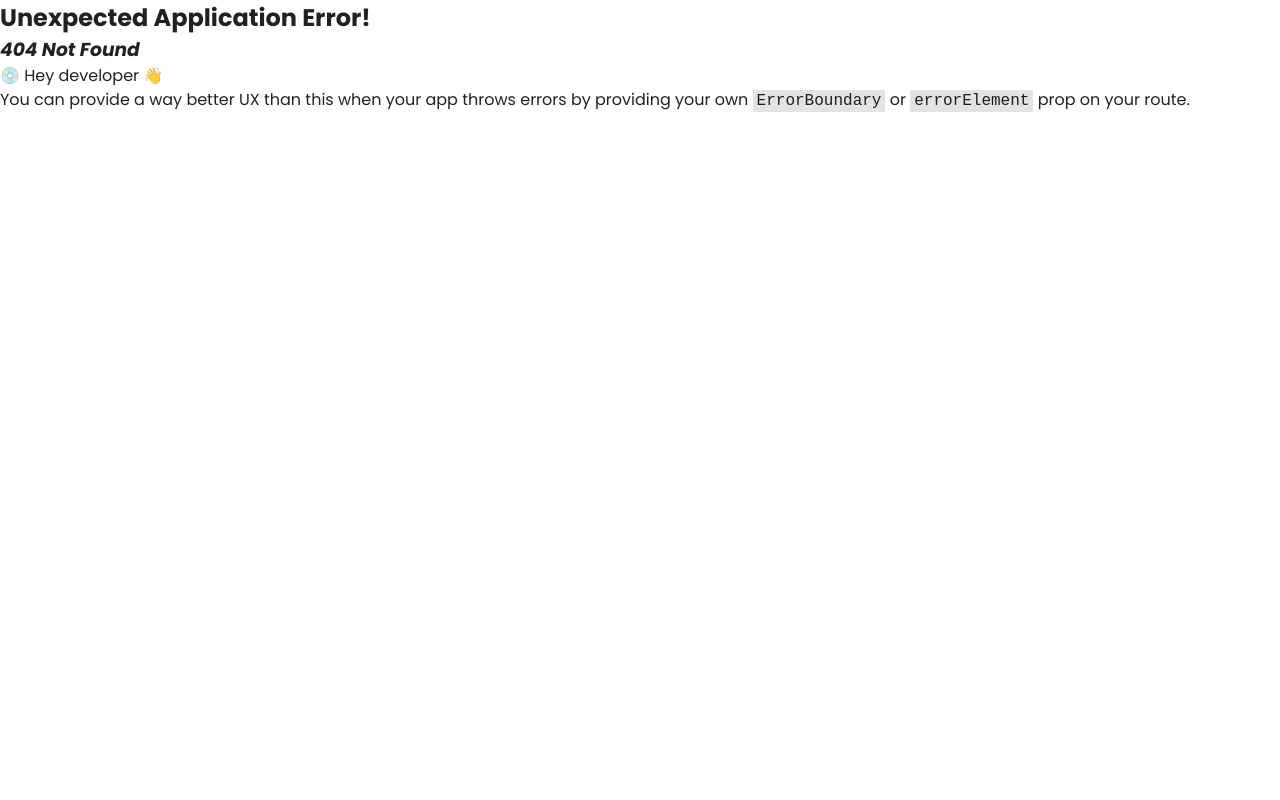
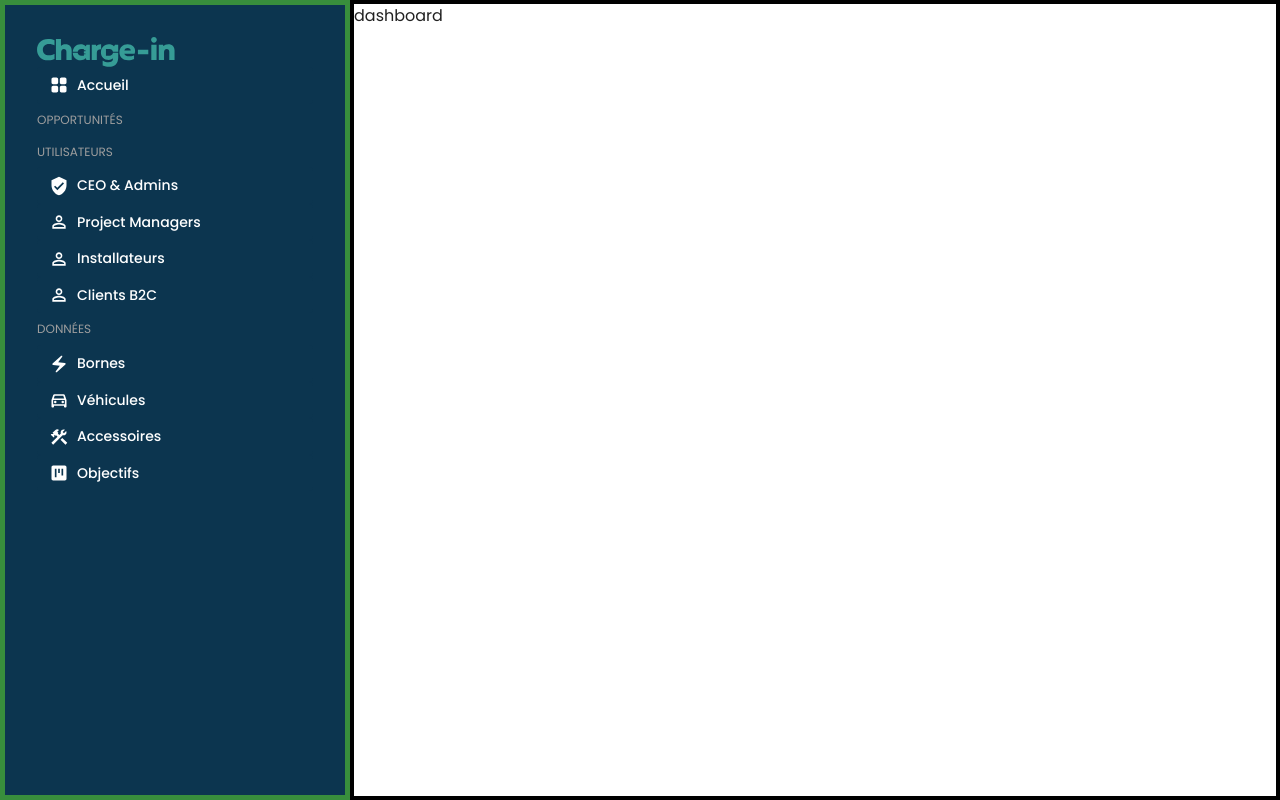
Before and after one commit to newnightcoder/charge-in, a React (Create React App) app: page /dashboard in a window 1280 px wide. Before the commit this address had no page. Built offline with nearby package versions, Linux system fonts and the light colour scheme.

Commit message:
Menu under construction/sections+btns implemented :construction:

```diff
--- a/package.json
+++ b/package.json
@@ -5,6 +5,7 @@
   "dependencies": {
     "@emotion/react": "^11.11.1",
     "@emotion/styled": "^11.11.0",
+    "@mui/icons-material": "^5.14.3",
     "@mui/material": "^5.14.5",
     "@testing-library/jest-dom": "^5.14.1",
     "@testing-library/react": "^13.0.0",
@@ -14,6 +15,7 @@
     "@types/react": "^18.0.0",
     "@types/react-dom": "^18.0.0",
     "react": "^18.2.0",
+    "react-animate-height": "^3.2.2",
     "react-dom": "^18.2.0",
     "react-router-dom": "^6.15.0",
     "react-scripts": "5.0.1",
--- a/src/components/LoginForm.tsx
+++ b/src/components/LoginForm.tsx
@@ -57,10 +57,10 @@ const LoginForm = () => {
               Adresse mail
             </label>
             <OutlinedInput
+              type="email"
               id="email"
               name="usrname"
               placeholder="adresse@mail.com"
-              type="email"
               sx={inputStyle}
               autoComplete="new-password"
             />
@@ -73,10 +73,10 @@ const LoginForm = () => {
               Mot de passe
             </label>
             <OutlinedInput
+              type="password"
               id="password"
               name="pass"
               placeholder="*****"
-              type="password"
               sx={inputStyle}
               autoComplete="new-password"
             />
--- /dev/null
+++ b/src/components/Menu/Menu.tsx
@@ -0,0 +1,38 @@
+import GridViewRoundedIcon from "@mui/icons-material/GridViewRounded";
+import { Box, Button, Grid, Typography } from "@mui/material";
+import { grey } from "@mui/material/colors";
+import { LogoText } from "../../components";
+import MenuSection from "./MenuSection";
+
+const Menu = () => {
+  return (
+    <Grid
+      container
+      direction={"column"}
+      sx={{ backgroundColor: "darkBlue.main", p: 4 }}
+    >
+      <LogoText width="50%" color="emerald" />
+      <Button
+        variant="contained"
+        color="info"
+        sx={{ textTransform: "unset", justifyContent: "flex-start" }}
+        disableElevation
+        startIcon={<GridViewRoundedIcon />}
+      >
+        Accueil
+      </Button>
+      <Box sx={{ width: "100%" }}>
+        <Typography variant="overline" color={grey[500]} display="block">
+          opportunités
+        </Typography>
+      </Box>
+      <>
+        {["utilisateurs", "données"].map((title, i) => (
+          <MenuSection key={i} sectionTitle={title} />
+        ))}
+      </>
+    </Grid>
+  );
+};
+
+export default Menu;
--- /dev/null
+++ b/src/components/Menu/MenuBtn.tsx
@@ -0,0 +1,66 @@
+import ConstructionOutlinedIcon from "@mui/icons-material/ConstructionOutlined";
+import DirectionsCarOutlinedIcon from "@mui/icons-material/DirectionsCarOutlined";
+import ElectricBoltIcon from "@mui/icons-material/ElectricBolt";
+import PersonOutlineIcon from "@mui/icons-material/PersonOutline";
+import VerifiedUserIcon from "@mui/icons-material/VerifiedUser";
+import ViewKanbanIcon from "@mui/icons-material/ViewKanban";
+import { Button } from "@mui/material";
+
+interface MenuBtnProps {
+  btnName: string;
+}
+
+const MenuBtn = ({ btnName }: MenuBtnProps) => {
+  const button = {
+    utilisateurs: {
+      admin: "CEO & Admins",
+      managers: "Project Managers",
+      installateurs: "Installateurs",
+      clients: "Clients B2C",
+    },
+    données: {
+      bornes: "Bornes",
+      vehicules: "Véhicules",
+      accessoires: "Accessoires",
+      objectifs: "Objectifs",
+    },
+  };
+
+  const BtnIcon = () => {
+    switch (btnName) {
+      case button.utilisateurs.admin:
+        return <VerifiedUserIcon />;
+      case button.utilisateurs.managers:
+        return <PersonOutlineIcon />;
+      case button.utilisateurs.installateurs:
+        return <PersonOutlineIcon />;
+      case button.utilisateurs.clients:
+        return <PersonOutlineIcon />;
+      case button.données.bornes:
+        return <ElectricBoltIcon />;
+      case button.données.vehicules:
+        return <DirectionsCarOutlinedIcon />;
+      case button.données.accessoires:
+        return <ConstructionOutlinedIcon />;
+      case button.données.objectifs:
+        return <ViewKanbanIcon />;
+      default:
+        return <></>;
+    }
+  };
+
+  return (
+    <Button
+      variant="contained"
+      color="info"
+      fullWidth
+      sx={{ textTransform: "unset", justifyContent: "flex-start" }}
+      disableElevation
+      startIcon={<BtnIcon />}
+    >
+      {btnName}
+    </Button>
+  );
+};
+
+export default MenuBtn;
--- /dev/null
+++ b/src/components/Menu/MenuSection.tsx
@@ -0,0 +1,48 @@
+import { Box, Typography } from "@mui/material";
+import { grey } from "@mui/material/colors";
+import { useMemo } from "react";
+import MenuBtn from "./MenuBtn";
+
+interface MenuSectionProps {
+  sectionTitle: string;
+}
+
+const MenuSection = ({ sectionTitle }: MenuSectionProps) => {
+  const section = {
+    utilisateurs: "utilisateurs",
+    données: "données",
+  };
+
+  const buttons = {
+    utilisateurs: [
+      "CEO & Admins",
+      "Project Managers",
+      "Installateurs",
+      "Clients B2C",
+    ],
+    données: ["Bornes", "Véhicules", "Accessoires", "Objectifs"],
+  };
+
+  const btnList = useMemo(() => {
+    return sectionTitle === section.utilisateurs
+      ? buttons.utilisateurs
+      : sectionTitle === section.données
+      ? buttons.données
+      : [];
+  }, [section, buttons]);
+
+  return (
+    <Box sx={{ width: "100%" }}>
+      <Typography variant="overline" color={grey[500]} display="block">
+        {sectionTitle}
+      </Typography>
+      <>
+        {btnList.map((btn, i) => (
+          <MenuBtn key={i} btnName={btn} />
+        ))}
+      </>
+    </Box>
+  );
+};
+
+export default MenuSection;
--- a/src/components/index.ts
+++ b/src/components/index.ts
@@ -1,2 +1,5 @@
 export { default as LoginForm } from "./LoginForm";
 export { default as LogoText } from "./LogoText";
+export { default as Menu } from "./Menu/Menu";
+export { default as MenuBtn } from "./Menu/MenuBtn";
+export { default as MenuSection } from "./Menu/MenuSection";
--- /dev/null
+++ b/src/pages/Dashboard.tsx
@@ -0,0 +1,36 @@
+import { Box, Grid } from "@mui/material";
+import { green } from "@mui/material/colors";
+import { styled } from "@mui/material/styles";
+import { Menu } from "../components";
+
+const PageContainer = styled(Box)(({ theme }) => ({
+  minHeight: "100vh",
+  display: "grid",
+  gridTemplateColumns: "minmax(200px, 350px) 1fr",
+  [theme.breakpoints.down("md")]: {
+    gridTemplateColumns: "1fr",
+  },
+}));
+
+const Dashboard = () => {
+  return (
+    <PageContainer>
+      <Box
+        sx={{
+          width: "auto",
+          display: { xs: "none", md: "flex" },
+          border: `5px solid ${green[700]}`,
+        }}
+      >
+        <Menu />
+      </Box>
+      <Box sx={{ border: `4px solid black}` }}>
+        <Grid container direction={"column"}>
+          <Box sx={{ height: "100%" }}>dashboard</Box>
+        </Grid>
+      </Box>
+    </PageContainer>
+  );
+};
+
+export default Dashboard;
--- a/src/pages/index.ts
+++ b/src/pages/index.ts
@@ -1,2 +1,3 @@
+export { default as Dashboard } from "./Dashboard";
 export { default as Home } from "./Home";
 export { default as Login } from "./Login";
--- a/src/router/index.tsx
+++ b/src/router/index.tsx
@@ -1,5 +1,5 @@
 import { createBrowserRouter } from "react-router-dom";
-import { Home, Login } from "../pages";
+import { Dashboard, Home, Login } from "../pages";
 
 export const router = createBrowserRouter([
   {
@@ -10,4 +10,8 @@ export const router = createBrowserRouter([
     path: "/login",
     element: <Login />,
   },
+  {
+    path: "/dashboard",
+    element: <Dashboard />,
+  },
 ]);
--- a/src/theme/theme.ts
+++ b/src/theme/theme.ts
@@ -33,6 +33,9 @@ export const theme = createTheme({
     darkBlue: {
       main: "#0C354F",
     },
+    info: {
+      main: "#0C354F",
+    },
   },
   typography: {
     fontFamily: ["Poppins", "sans-serif"].join(","),
```
Also changed, not shown: 1 other file (tests, documents, lock files or other folders).
